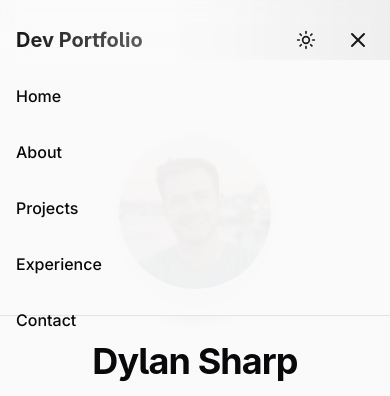
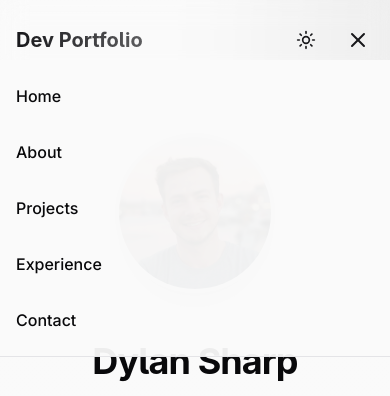
Before and after one commit to DylanSharp/portfolio, a React (Vite) app: page / in a window 390 px wide. Both pictures are taken after a click on the button 358 px from the left and 40 px from the top of the page. Shown: the top 396 px of the page. Built offline with nearby package versions, Linux system fonts and the light colour scheme.

Commit message:
Fix overflow issue on mobile menu.

```diff
--- a/src/components/Header.tsx
+++ b/src/components/Header.tsx
@@ -72,7 +72,7 @@ const Header = () => {
       {/* Mobile Menu */}
       <div className={cn(
         "md:hidden absolute w-full bg-background/95 backdrop-blur-md transition-all duration-300 border-b border-border",
-        isMobileMenuOpen ? "max-h-64 py-4 opacity-100" : "max-h-0 py-0 opacity-0 overflow-hidden"
+        isMobileMenuOpen ? "max-h-80 py-4 opacity-100" : "max-h-0 py-0 opacity-0 overflow-hidden"
       )}>
         <nav className="container mx-auto px-4 flex flex-col space-y-4">
           {navLinks.map((link) => (
```
